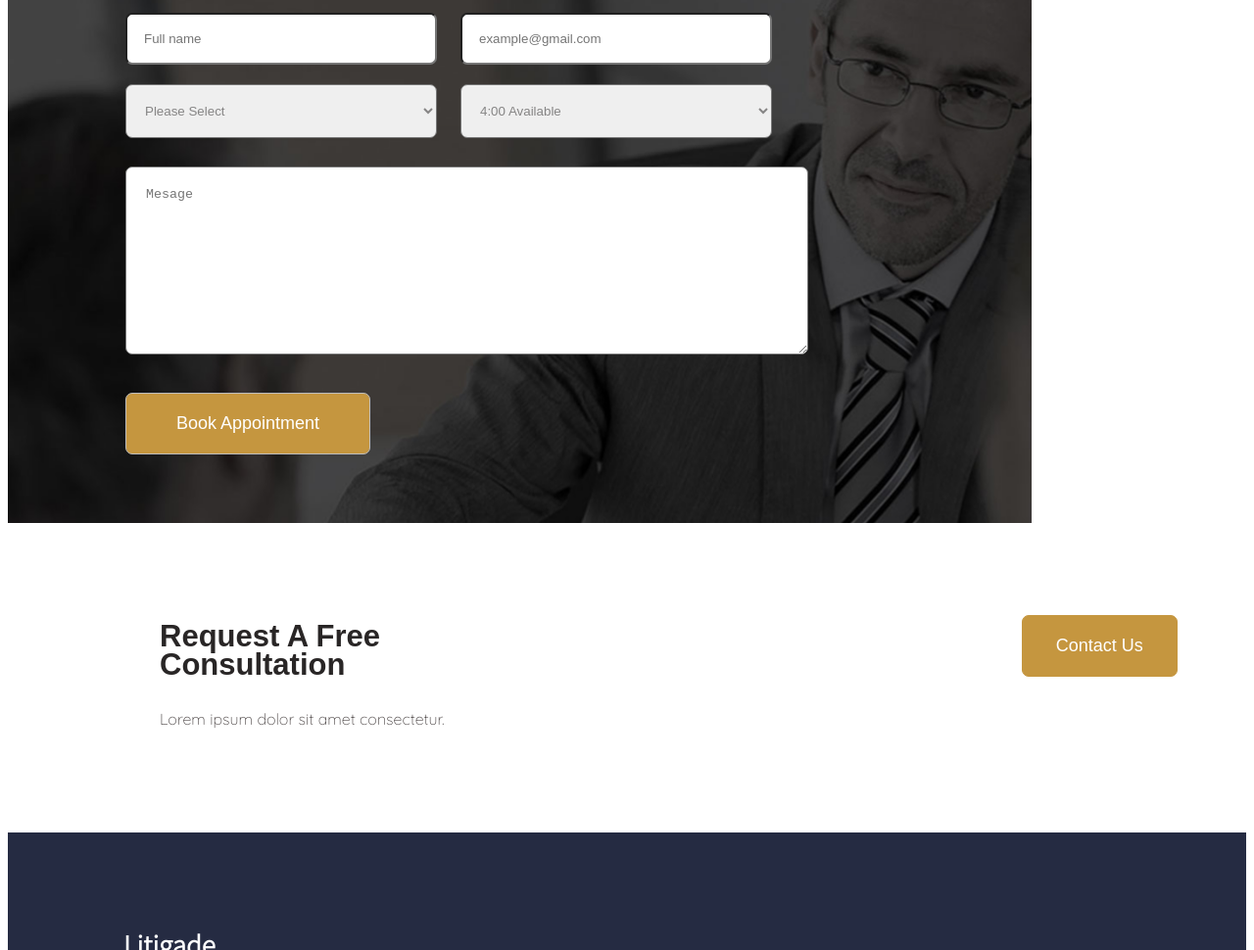
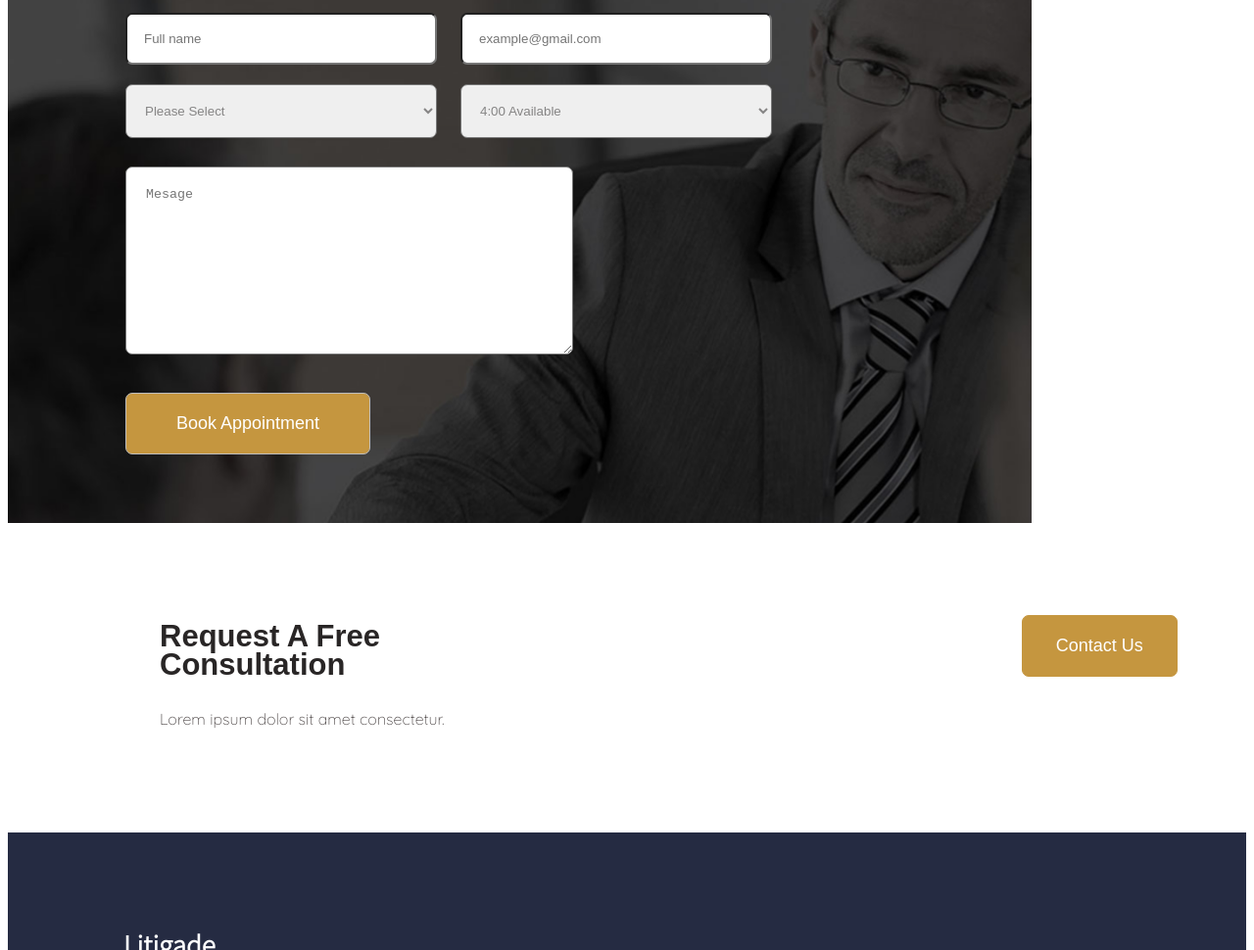
Before and after one commit to Aimarall/cursovoe, a plain HTML site: page index.html in a window 1280 px wide. Shown: the part 4044-5014 px from the top of the page at 98% size. Drawn offline with Linux system fonts and the light colour scheme; a web font is replaced by a local one.

Commit message:
changed textarea

```diff
--- a/index.html
+++ b/index.html
@@ -345,7 +345,7 @@
             </select>
             <br>
             <br>
-            <textarea name="" placeholder="Mesage" id="" cols="80" rows="10"></textarea>
+            <textarea name="" placeholder="Mesage" id="" cols="50" rows="10"></textarea>
         </form>
         <button class="button-1">Book Appointment</button>
     </main>
```
